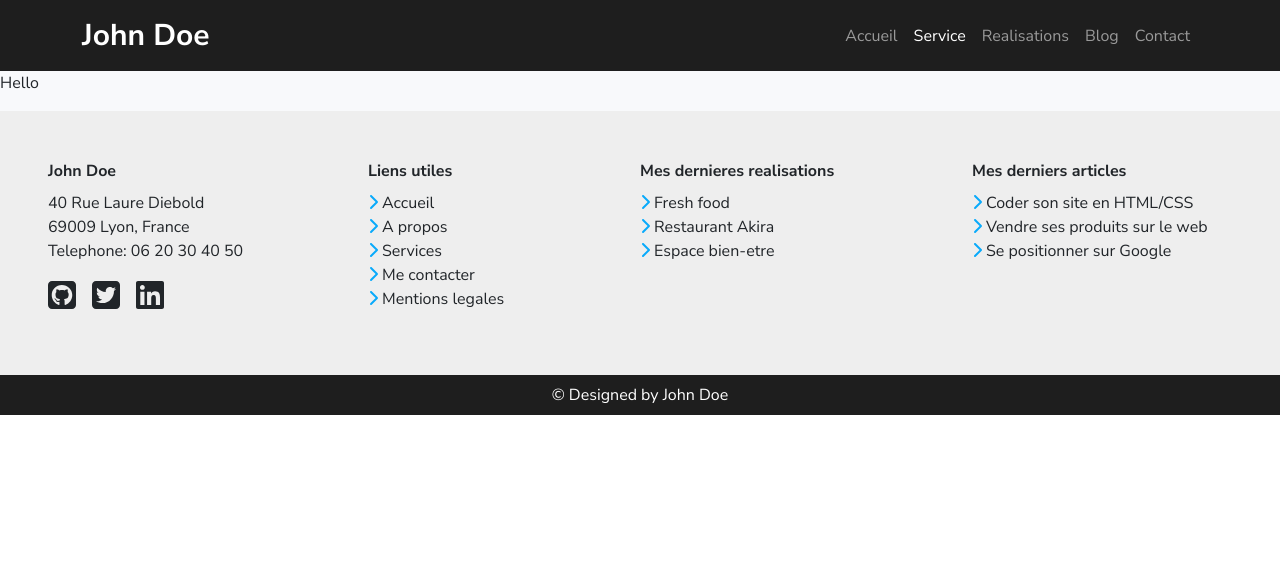
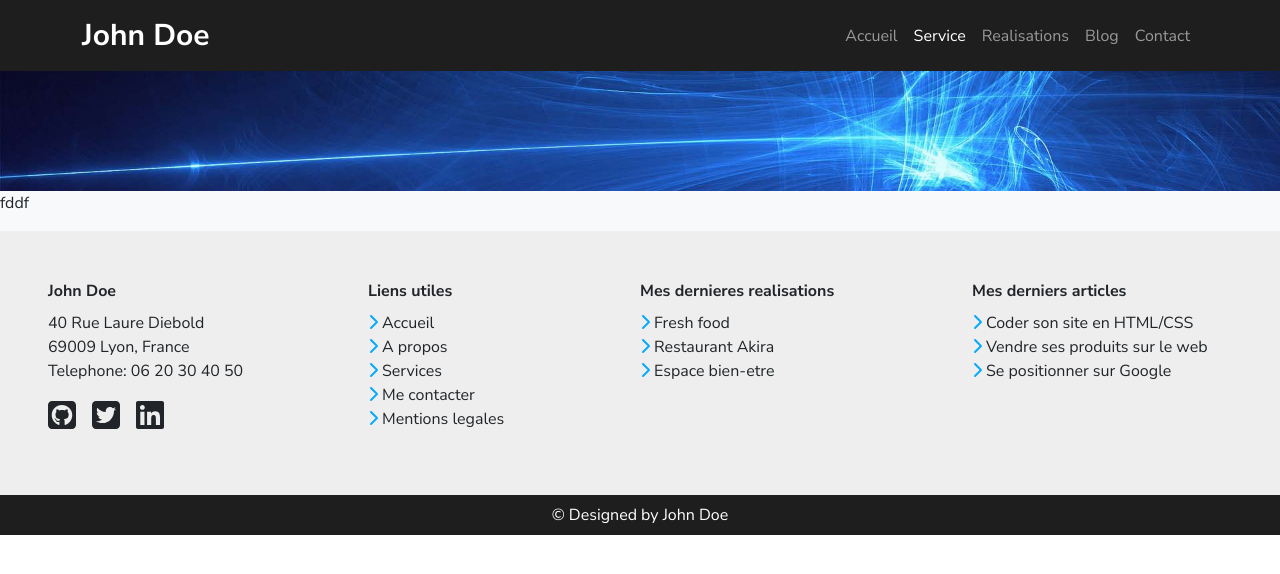
Before and after one commit to matiti61290/CV-react, a React (Create React App) app: page /service in a window 1280 px wide. Shown: the top 574 px of the page. Built offline with nearby package versions, Linux system fonts and the light colour scheme.

Commit message:
banner component

```diff
--- a/package.json
+++ b/package.json
@@ -15,6 +15,7 @@
     "react": "^18.2.0",
     "react-bootstrap": "^2.10.2",
     "react-dom": "^18.2.0",
+    "react-responsive-image": "^5.0.0",
     "react-router-dom": "^6.22.3",
     "react-router-hash-link": "^2.4.3",
     "react-scripts": "5.0.1",
--- /dev/null
+++ b/src/components/banner.js
@@ -0,0 +1,12 @@
+import React from 'react'
+import "../style/banner.css"
+
+function Banner() {
+    return(
+        <div>
+            <div className='bg-banner'></div>
+        </div>
+    )
+}
+
+export default Banner
--- a/src/index.css
+++ b/src/index.css
@@ -8,6 +8,7 @@
     color: white!important;
 }
 
+/* Home style */
 .home-background{
     margin-bottom: 25%;
 }
--- a/src/pages/Home.js
+++ b/src/pages/Home.js
@@ -1,4 +1,4 @@
-import React, { useRef} from "react";
+import React, { useRef } from "react";
 import "../index.css"
 import myPhoto from "../style/img/john-doe-about.jpg"
 
--- a/src/pages/ServicePage.js
+++ b/src/pages/ServicePage.js
@@ -1,6 +1,14 @@
+import React from "react"
+import Banner from "../components/banner"
+
+
+
 function ServicePage() {
     return (
-        <p>Hello</p>
+        <div>
+            <Banner />
+            <p>fddf</p>
+        </div>
     )
 }
 
--- /dev/null
+++ b/src/style/banner.css
@@ -0,0 +1,27 @@
+.bg-banner{
+    background-image: url('./img/banner-mobile.jpg');
+    background-size: cover;
+    background-position: center;
+    background-repeat: no-repeat;
+    height: 15vh;
+}
+
+@media screen and (min-width: 576px) {
+    .bg-banner{
+        background-image: url('./img/banner-tablette.jpg');
+        background-size: cover;
+        background-position: center;
+        background-repeat: no-repeat;
+        height: 20vh;
+    }
+}
+
+@media screen and (min-width: 992px) {
+    .bg-banner{
+        background-image: url('./img/banner.jpg');
+        background-size: cover;
+        background-position: center;
+        background-repeat: no-repeat;
+        height: 15vh;
+    }
+}
```
Also changed, not shown: 1 other file (tests, documents, lock files or other folders).
